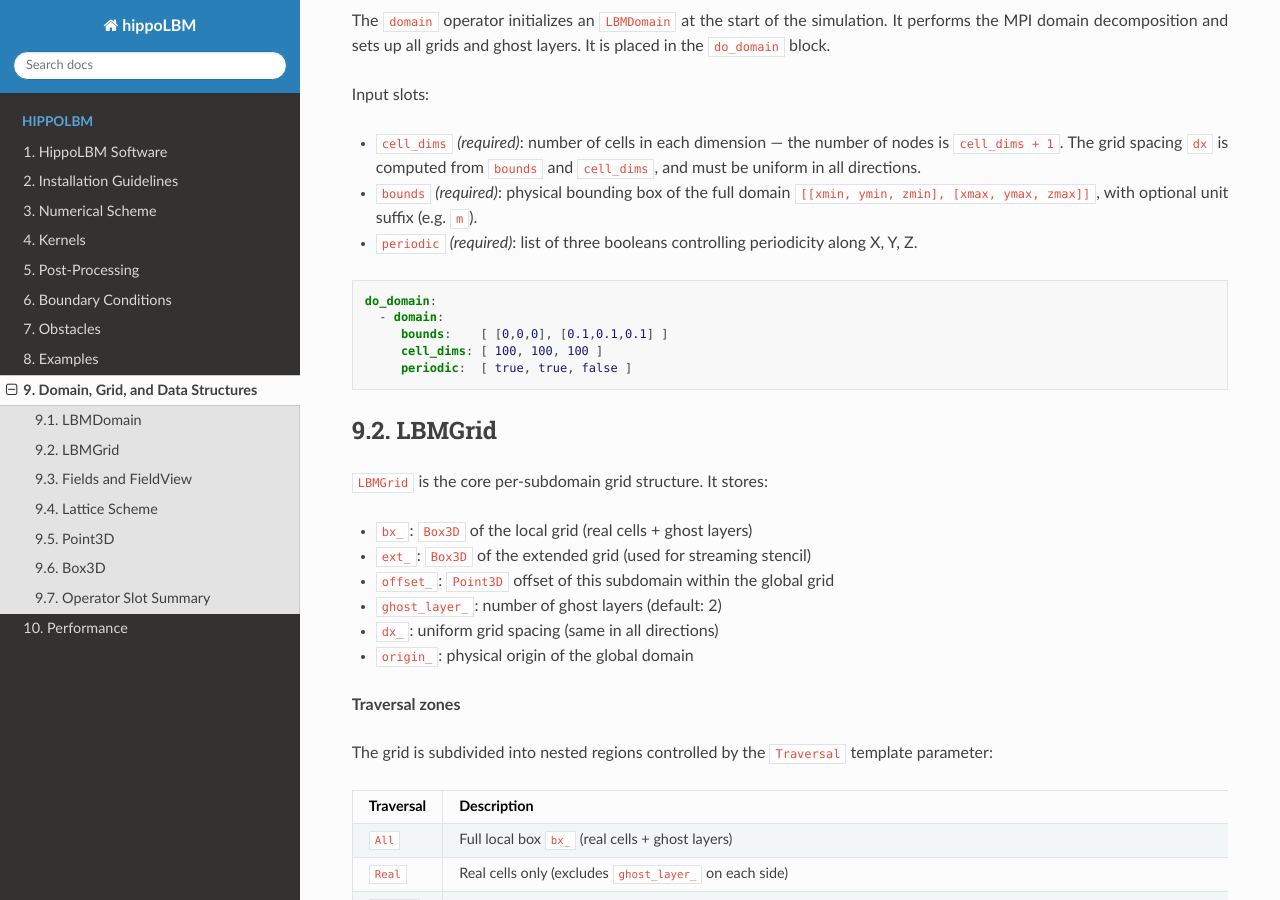
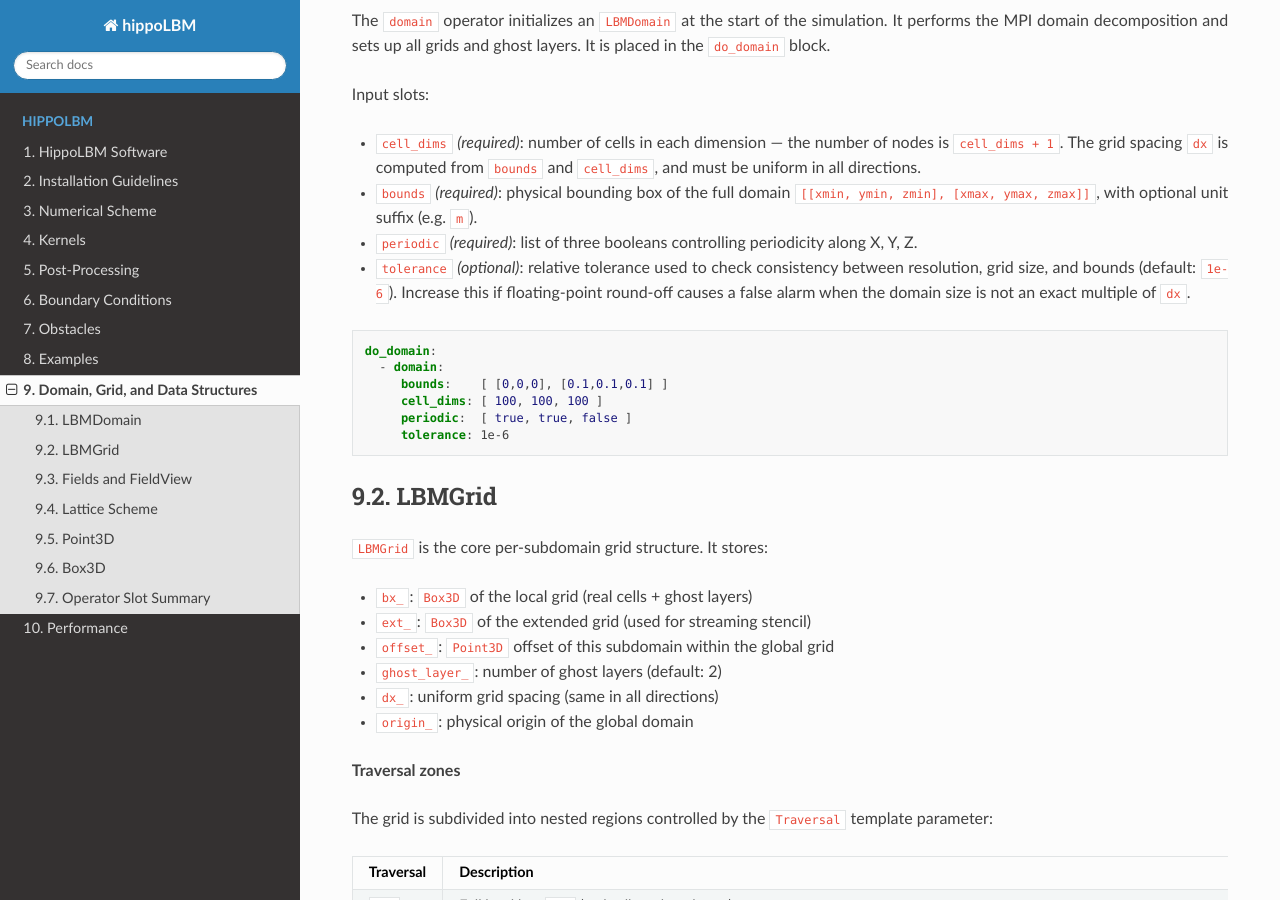
Before and after one commit to Collab4exaNBody/doc_hippoLBM, a Sphinx documentation site: the page built from docs/source/pages/Structures.rst, in a window 1280 px wide and 900 px high, scrolled down 2199 px. Built offline with Sphinx 7.4.7 and the Read the Docs theme 3.1.0, drawn with Linux system fonts in a browser that asks for light colours.

Commit message:
update doc domain

```diff
--- a/docs/source/pages/Structures.rst
+++ b/docs/source/pages/Structures.rst
@@ -53,6 +53,7 @@ Input slots:
 - ``cell_dims`` *(required)*: number of cells in each dimension — the number of nodes is ``cell_dims + 1``. The grid spacing ``dx`` is computed from ``bounds`` and ``cell_dims``, and must be uniform in all directions.
 - ``bounds`` *(required)*: physical bounding box of the full domain ``[[xmin, ymin, zmin], [xmax, ymax, zmax]]``, with optional unit suffix (e.g. ``m``).
 - ``periodic`` *(required)*: list of three booleans controlling periodicity along X, Y, Z.
+- ``tolerance`` *(optional)*: relative tolerance used to check consistency between resolution, grid size, and bounds (default: ``1e-6``). Increase this if floating-point round-off causes a false alarm when the domain size is not an exact multiple of ``dx``.
 
 .. code-block:: yaml
 
@@ -61,6 +62,7 @@ Input slots:
         bounds:    [ [0,0,0], [0.1,0.1,0.1] ]
         cell_dims: [ 100, 100, 100 ]
         periodic:  [ true, true, false ]
+        tolerance: 1e-6
 
 LBMGrid
 ^^^^^^^
```
